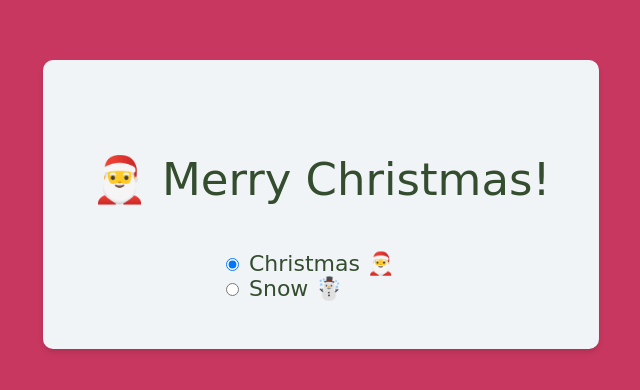
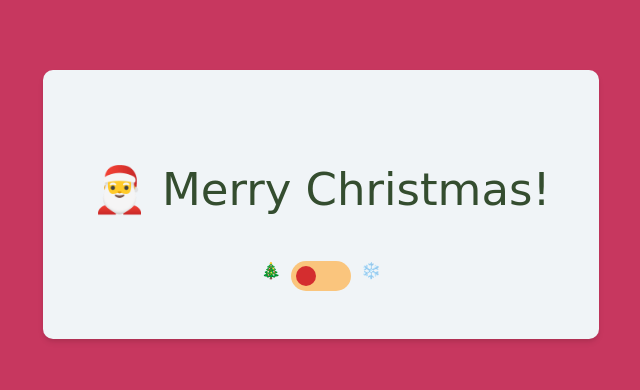
Before and after one commit to kittywizard/javascriptmas, a website: page day2/index.html in a window 1280 px wide. Shown: the part 196-586 px from the top of the page, without its empty margins (319-959 px from the left). Drawn offline with Linux system fonts and the light colour scheme; a web font is replaced by a local one.

Commit message:
added toggle! it works

```diff
--- a/day2/index.html
+++ b/day2/index.html
@@ -8,13 +8,20 @@
     <body class="christmas" id="body">
         <div class="container">
             <p id="greeting">🎅 Merry Christmas!</p>
-            <div class="radio-container">
+            <!-- <div class="radio-container">
                 <input type="radio" id="christmas" name="theme" value="christmas" checked>
                 <label for="christmas">Christmas 🎅</label>
             </div>
             <div class="radio-container">
                 <input type="radio" id="snow" name="theme" value="snow">
                 <label for="snow">Snow ☃️</label>
+            </div> -->
+            <div class="toggle-container">
+                🎄
+                <div class="toggle">
+                    <div class="toggle-switch"></div>
+                </div>
+                ❄️
             </div>
         </div>
         <script src="index.js"></script>
--- a/day2/index.js
+++ b/day2/index.js
@@ -1,28 +1,15 @@
 
 const body = document.getElementById("body")
 const greeting = document.getElementById("greeting")
-const christmasBtn = document.getElementById("christmas")
-const snowBtn = document.getElementById("snow")
 
+const toggle = document.querySelector('.toggle');
+const toggleSwitch = document.querySelector('.toggle-switch');
+toggle.addEventListener('click', () => {
+    toggleSwitch.classList.toggle('transform');
 
-snowBtn.addEventListener('click', () => {
+    toggleSwitch.classList[1] == undefined ? switchTheme('christmas', 'snow') : switchTheme('snow', 'christmas');
 
-    switchTheme("snow", "christmas")
 });
-
-christmasBtn.addEventListener('click', () => {
-
-    switchTheme("christmas", "snow") //make it log the button name or something instead??
-});
-
-
-// Task:
-//- Add the functionality to switch the theme between 'Christmas' and 'snow'.
-
-// Stretch goals:
-// - Add more themes!
-// - Allow the user to customise the themes.
-// - Turn the radio buttons into a toggle switch.
 
 function switchTheme(themeAdd, themeRemove) {
     body.classList.remove(themeRemove);
--- a/day2/src/sass.scss
+++ b/day2/src/sass.scss
@@ -61,3 +61,31 @@
   .snow {
       @include theme(var(--snow), var(--dark-green), #F0F4F7, 'Lobster Two')
   }
+
+  .toggle-container {
+      display: flex;
+
+  }
+  .toggle {
+      background-color: var(--gold);
+      border-radius: 20px;
+      width: 50px;
+      height:20px;
+      padding: 5px;
+      margin: 0 10px;
+
+    &-switch {
+        background-color: var(--bright-red);
+        width:20px;
+        height:20px;
+        border-radius: 20px;
+
+        transform: translateX(0);
+        transition: all 250ms;
+    }
+
+    .transform {
+            transform: translateX(30px);
+            background-color: var(--snow);
+    }
+  }
```
Also changed, not shown: day2/public/index.css, 1 other file.
